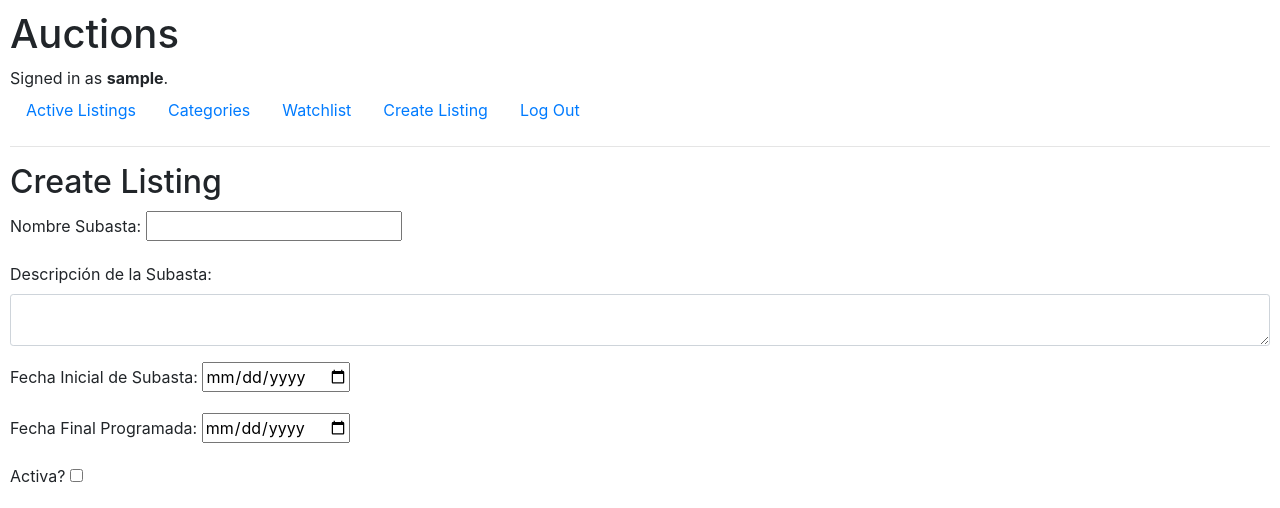
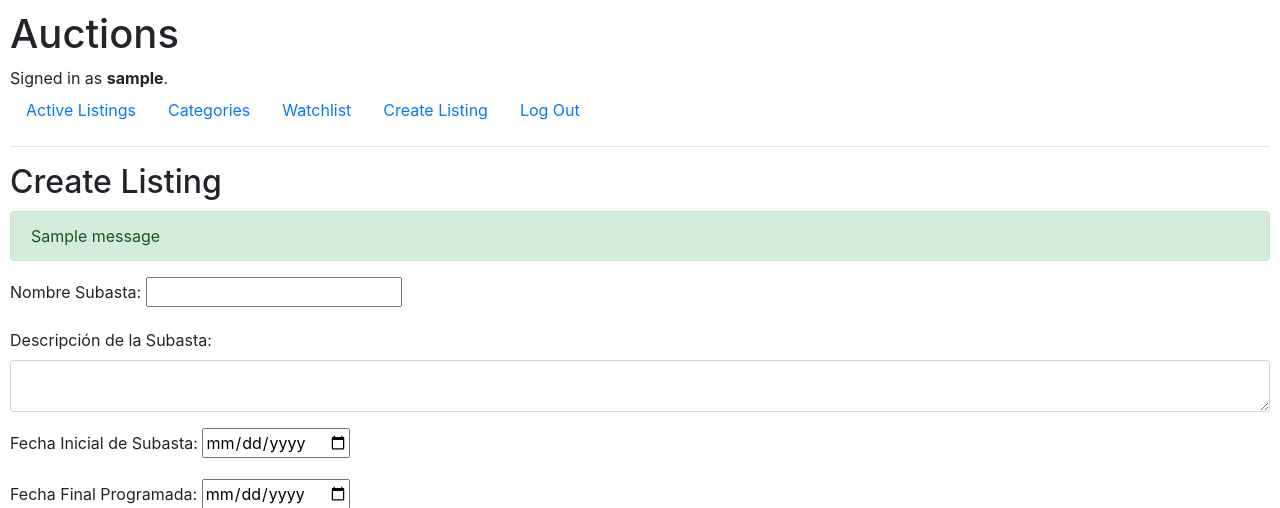
Before and after one commit to irenediaz1974/web50, a Django app: page /add_subasta in a window 1280 px wide. Shown: the top 508 px of the page. Run offline with Django 3.2, Linux system fonts and the light colour scheme; a user stored in the database is signed in; tables that the repository leaves empty hold one stand-in row (values such as "Sample post"); one stand-in notice (Sample message) is shown.

Commit message:
OK task2

```diff
--- a/projects/2020/x/commerce/auctions/templates/auctions/add_subasta.html
+++ b/projects/2020/x/commerce/auctions/templates/auctions/add_subasta.html
@@ -3,6 +3,12 @@
 {% block body %}
     <h2>Create Listing</h2>
 
+    {% if messages %}
+    {% for message in messages %}
+      <div class="alert alert-{{ message.tags }}">{{ message }}</div>
+    {% endfor %}
+
+  {% endif %}
     <form action="{% url 'add_subasta'%}" method="post" enctype="multipart/form-data">
         {% csrf_token %}
         {{ subasta_form.as_p}}
```
Also changed, not shown: projects/2020/x/commerce/README.md.
